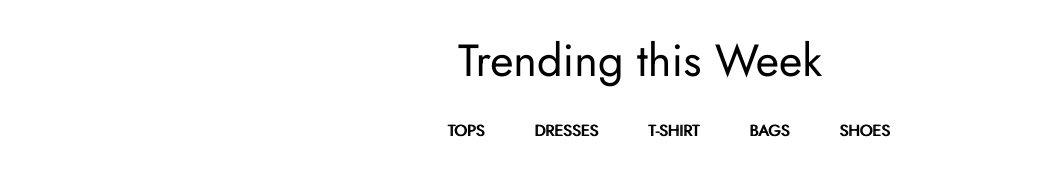
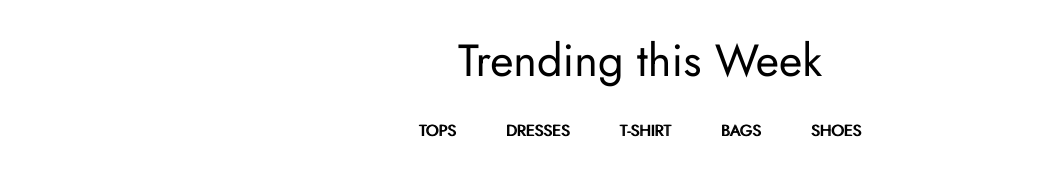
Before and after one commit to Anh-4112/demo, a plain HTML site: page index.html in a window 1280 px wide. Shown: the part 2380-2556 px from the top of the page, without its empty margins (0-1053 px from the left). Drawn offline with Linux system fonts and the light colour scheme.

Commit message:
commit10-fix

```diff
--- a/assets/css/style.css
+++ b/assets/css/style.css
@@ -282,8 +282,8 @@ body {
 }
 
 .trending nav {
-    margin-top: 40px;
-    margin-left: 33%; /*fix sau*/
+    margin: 40px auto;
+    width: fit-content;
 }
 
 .trending nav ul {
@@ -303,7 +303,6 @@ body {
 .trending .products {
     display: flex;
     flex-wrap: wrap;
-    margin-top: 40px;
 }
 
 .trending .products .text {
```
